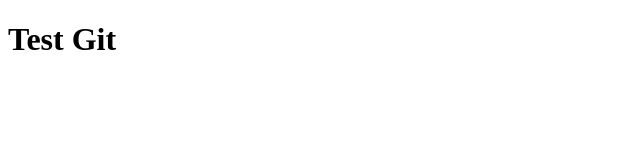
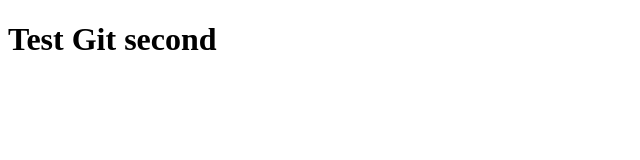
Before and after one commit to Erjon1978/tests, a plain HTML site: page index.html in a window 1280 px wide. Shown: the whole page, without its empty margins (0-640 px from the left). Drawn offline with Linux system fonts and the light colour scheme.

Commit message:
second commit

```diff
--- a/index.html
+++ b/index.html
@@ -7,6 +7,6 @@
     <title>Tests</title>
 </head>
 <body>
-    <h1>Test Git</h1>
+    <h1>Test Git second</h1>
 </body>
 </html>
```
